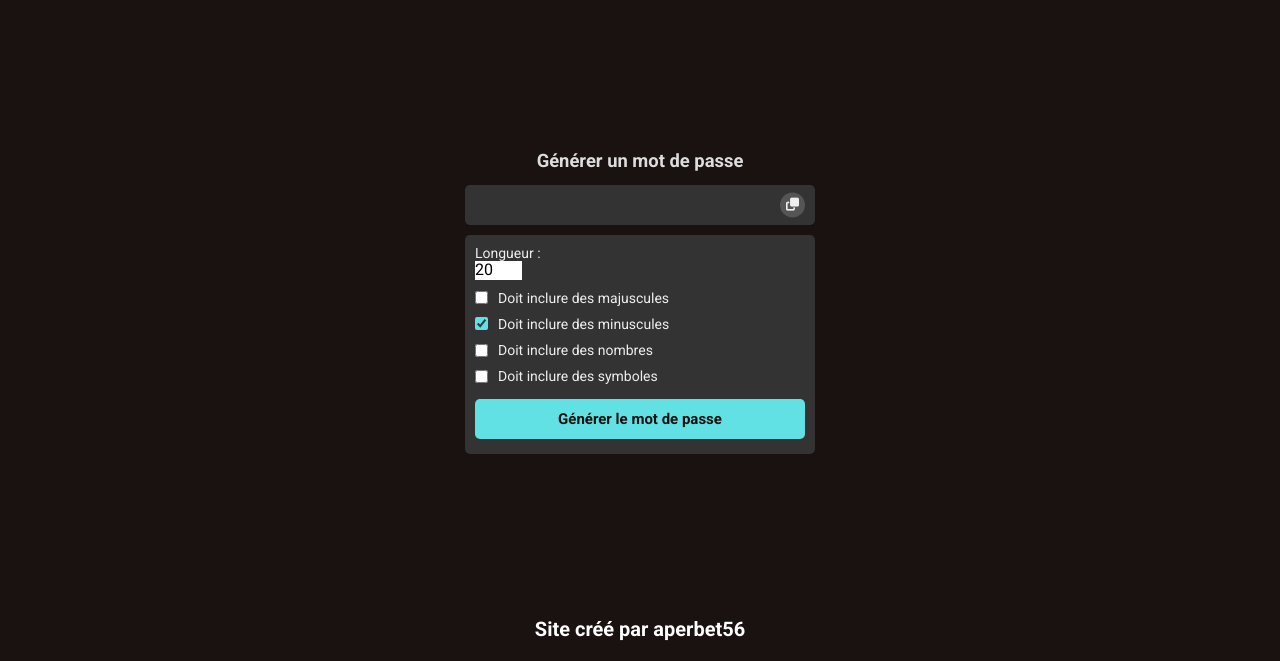
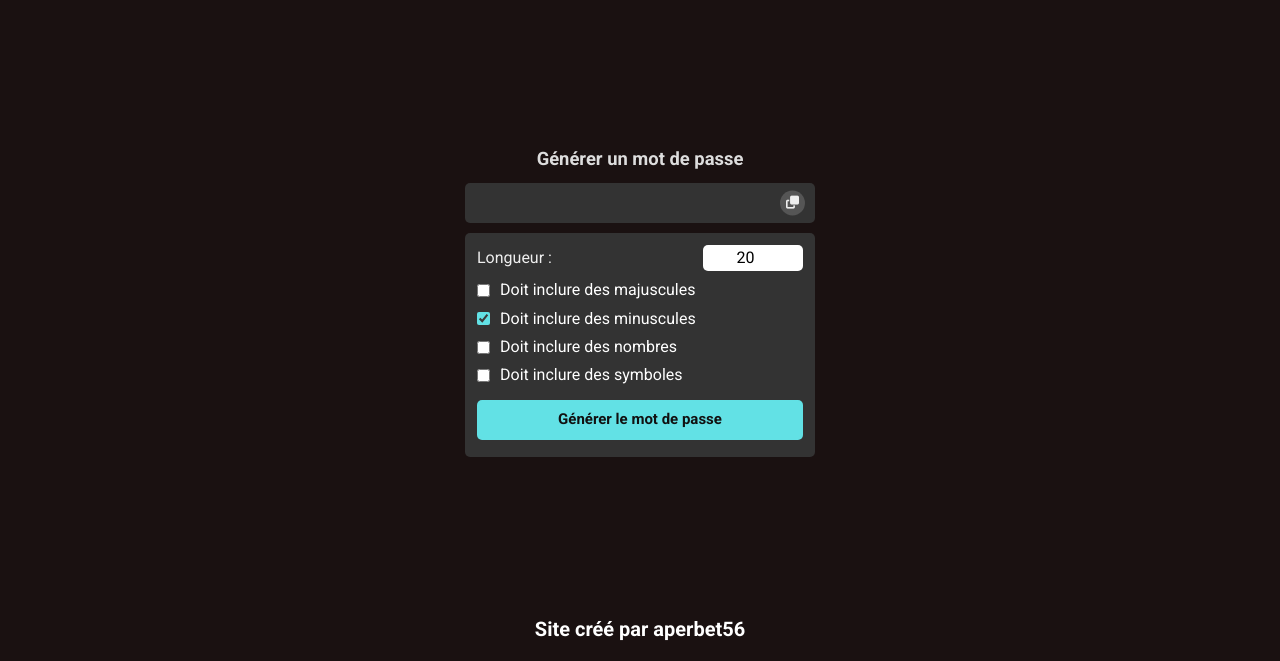
Before and after one commit to aperbet56/generateur_de_mots_de_passe, a plain HTML site: page index.html in a window 1280 px wide. Shown: the part 139-800 px from the top of the page. Drawn offline with Linux system fonts and the light colour scheme.

Commit message:
Mise à jour du fichier

```diff
--- a/style.css
+++ b/style.css
@@ -22,7 +22,8 @@
 	color: #ffffff;
 }
 
-header, footer {
+header,
+footer {
 	display: flex;
 	justify-content: center;
 	align-items: center;
@@ -33,7 +34,9 @@
 	flex-direction: column;
 }
 
-h1, header p, footer span {
+h1,
+header p,
+footer span {
 	text-align: center;
 	font-weight: 600;
 }
@@ -86,7 +89,7 @@
 	background-color: transparent;
 	padding: 10px;
 	font-size: 1em;
-	color:#ffffff;
+	color: #ffffff;
 }
 
 #copy-password__btn {
@@ -98,31 +101,44 @@
 	height: 25px;
 	border-radius: 50%;
 	font-size: 13px;
-	background-color:#555555;
+	background-color: #555555;
 	color: #eeeeee;
-	cursor :pointer;
+	cursor: pointer;
 }
 
 #copy-password__btn:active,
 #copy-password__btn:hover {
-	background-color:#888888;
+	background-color: #888888;
+}
+
+.settings {
+	display: flex;
+	justify-content: space-between;
+	align-items: center;
+
+}
+
+.settings label {
+	display: flex;
+	justify-content: space-between;
+	font-size: 16px;
+	color: #eeeeee;
+}
+
+.settings input {
+	border-radius: 5px;
+	text-align: center;
+	padding: 4px;
+	width: 100px;
 }
 
 .controls {
 	background-color: #333333;
 	display: grid;
 	gap: 10px;
-	padding: 10px;
+	padding: 12px;
 	border-radius: 5px;
 	overflow: hidden;
-}
-
-.controls label {
-	display: flex;
-	justify-content: space-between;
-	font-size: 14px;
-	color:#eeeeee;
-	user-select: none;
 }
 
 #password-length__value {
@@ -149,8 +165,8 @@
 	width: 100%;
 	height: 40px;
 	font-size: 15px;
-	background-color:#62e1e5;
-	color:#111111;
+	background-color: #62e1e5;
+	color: #111111;
 	border-radius: 5px;
 	cursor: pointer;
 	font-weight: 600;
```
Lines whose indentation alone changed are shown as unchanged.
